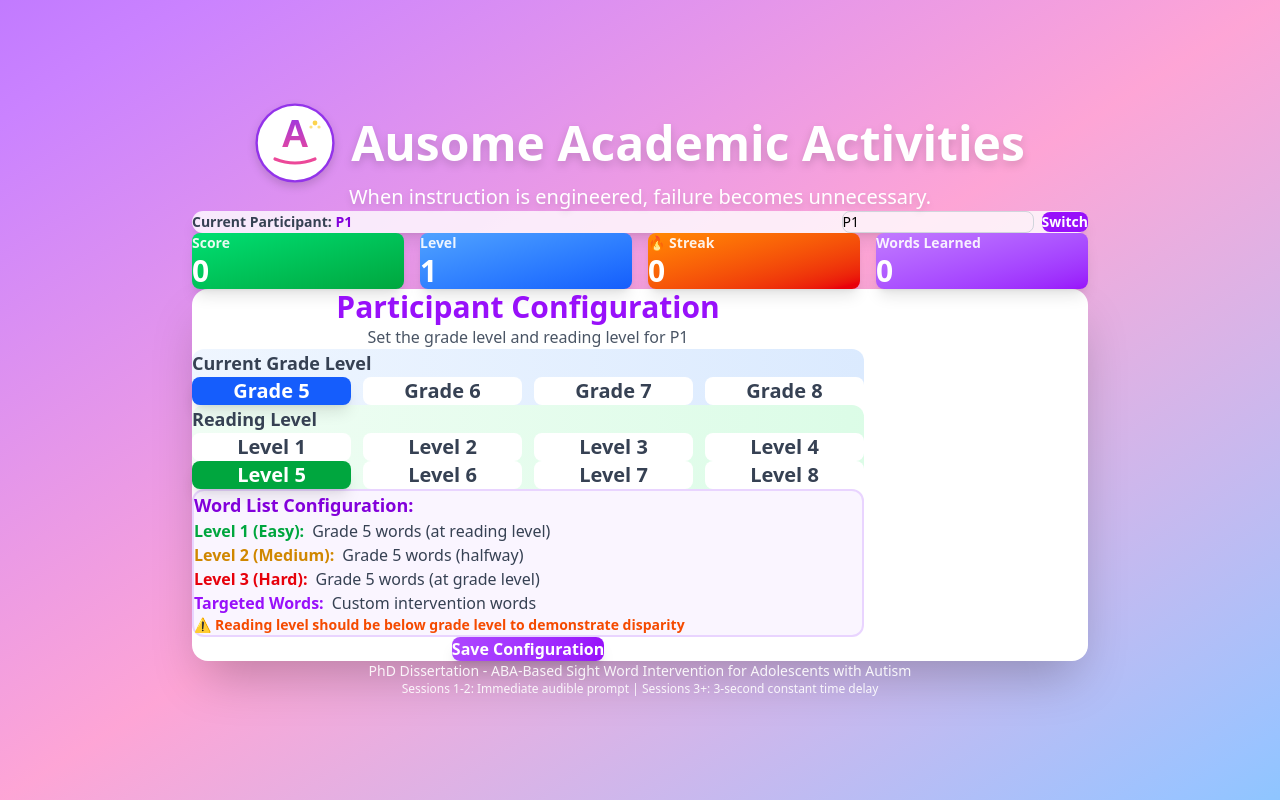
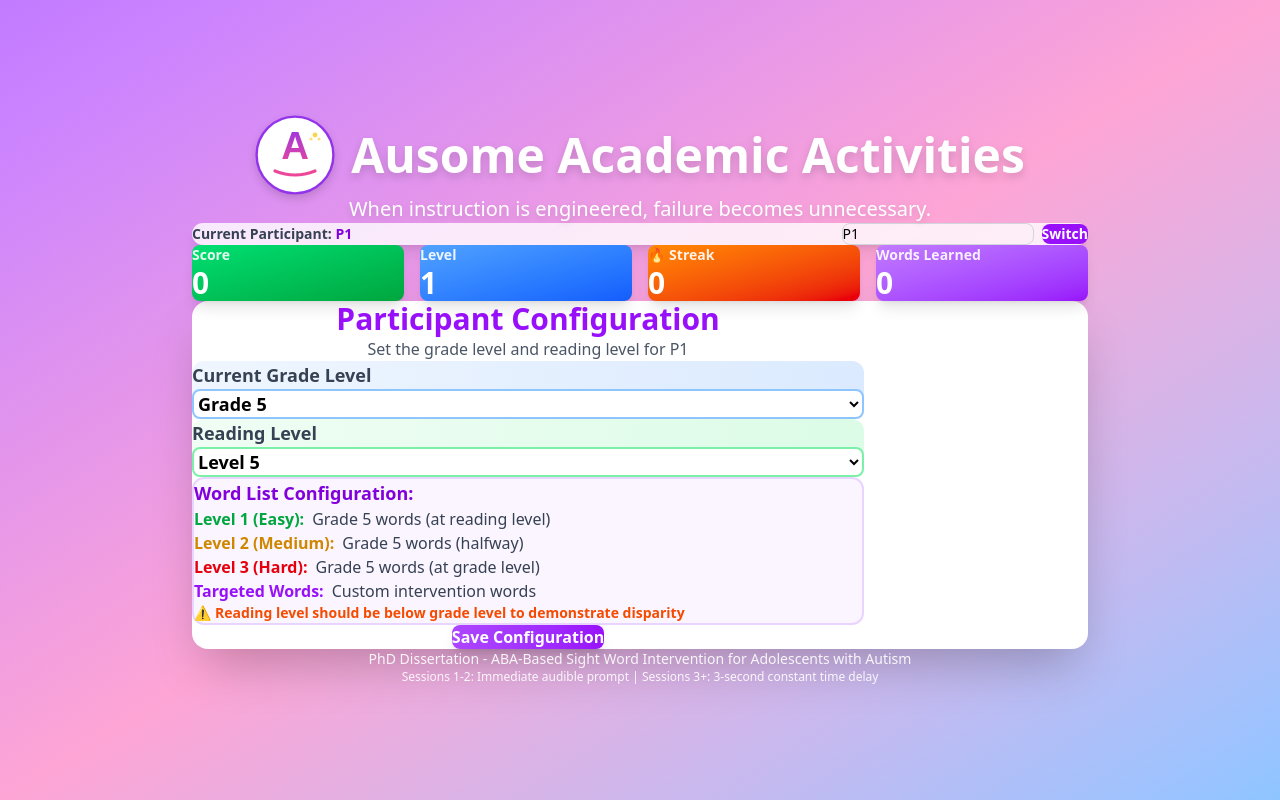
Before and after one commit to kthamessr/ctd-sight-word-app, a Next.js app: page / in a window 1280 px wide. Built offline with nearby package versions, Linux system fonts and the light colour scheme.

Commit message:
Change participant config to use dropdown menus instead of buttons

```diff
--- a/src/components/ParticipantConfig.tsx
+++ b/src/components/ParticipantConfig.tsx
@@ -38,21 +38,17 @@ export default function ParticipantConfig({ participantId, onSave, currentInfo }
           <label className="block text-lg font-semibold text-gray-700 mb-4">
             Current Grade Level
           </label>
-          <div className="grid grid-cols-4 gap-3">
+          <select
+            value={gradeLevel}
+            onChange={(e) => setGradeLevel(Number(e.target.value))}
+            className="w-full px-4 py-3 text-lg font-semibold border-2 border-blue-300 rounded-lg focus:border-blue-500 focus:outline-none bg-white"
+          >
             {[5, 6, 7, 8].map((grade) => (
-              <button
-                key={grade}
-                onClick={() => setGradeLevel(grade)}
-                className={`py-4 px-6 rounded-lg font-bold text-xl transition-all transform hover:scale-105 ${
-                  gradeLevel === grade
-                    ? 'bg-blue-600 text-white shadow-lg'
-                    : 'bg-white text-gray-700 hover:bg-blue-200'
-                }`}
-              >
+              <option key={grade} value={grade}>
                 Grade {grade}
-              </button>
+              </option>
             ))}
-          </div>
+          </select>
         </div>
 
         {/* Reading Level Selection */}
@@ -60,36 +56,17 @@ export default function ParticipantConfig({ participantId, onSave, currentInfo }
           <label className="block text-lg font-semibold text-gray-700 mb-4">
             Reading Level
           </label>
-          <div className="grid grid-cols-4 gap-3 mb-2">
-            {[1, 2, 3, 4].map((level) => (
-              <button
-                key={level}
-                onClick={() => setReadingLevel(level)}
-                className={`py-4 px-6 rounded-lg font-bold text-xl transition-all transform hover:scale-105 ${
-                  readingLevel === level
-                    ? 'bg-green-600 text-white shadow-lg'
-                    : 'bg-white text-gray-700 hover:bg-green-200'
-                }`}
-              >
+          <select
+            value={readingLevel}
+            onChange={(e) => setReadingLevel(Number(e.target.value))}
+            className="w-full px-4 py-3 text-lg font-semibold border-2 border-green-300 rounded-lg focus:border-green-500 focus:outline-none bg-white"
+          >
+            {[1, 2, 3, 4, 5, 6, 7, 8].map((level) => (
+              <option key={level} value={level}>
                 Level {level}
-              </button>
+              </option>
             ))}
-          </div>
-          <div className="grid grid-cols-4 gap-3">
-            {[5, 6, 7, 8].map((level) => (
-              <button
-                key={level}
-                onClick={() => setReadingLevel(level)}
-                className={`py-4 px-6 rounded-lg font-bold text-xl transition-all transform hover:scale-105 ${
-                  readingLevel === level
-                    ? 'bg-green-600 text-white shadow-lg'
-                    : 'bg-white text-gray-700 hover:bg-green-200'
-                }`}
-              >
-                Level {level}
-              </button>
-            ))}
-          </div>
+          </select>
         </div>
 
         {/* Configuration Summary */}
```
